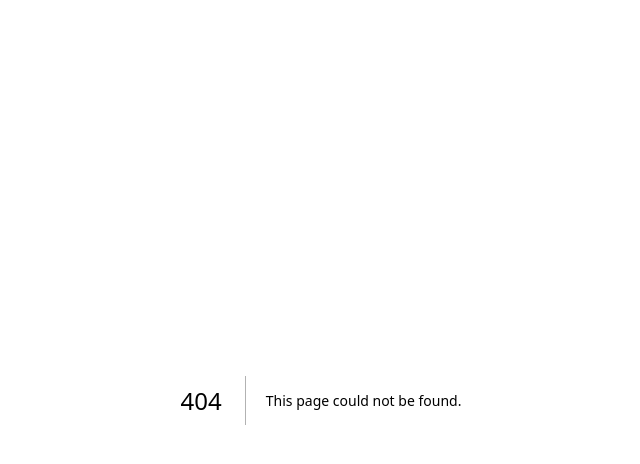
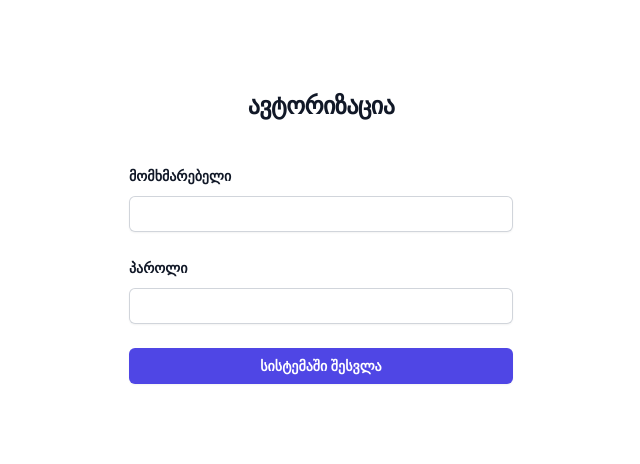
Before and after one commit to bitoid/b2b-delivery-front, a Next.js app: page /login in a window 1280 px wide. Before the commit this address had no page. Shown: the top 464 px of the page, without its empty margins (319-959 px from the left). Built offline with nearby package versions, Linux system fonts and the light colour scheme.

Commit message:
add login page

```diff
--- /dev/null
+++ b/app/(auth)/login/page.tsx
@@ -0,0 +1,72 @@
+export default function LoginPage() {
+  return (
+    <>
+      <div className="flex min-h-full flex-1 flex-col justify-center px-6 py-12 lg:px-8">
+        <div className="sm:mx-auto sm:w-full sm:max-w-sm">
+
+          <h2 className="mt-10 text-center text-2xl font-bold leading-9 tracking-tight text-gray-900">
+            ავტორიზაცია
+          </h2>
+        </div>
+
+        <div className="mt-10 sm:mx-auto sm:w-full sm:max-w-sm">
+          <form className="space-y-6" action="#" method="POST">
+            <div>
+              <label
+                htmlFor="email"
+                className="block text-sm font-bold leading-6 text-gray-900"
+              >
+                მომხმარებელი
+              </label>
+              <div className="mt-2">
+                <input
+                  id="email"
+                  name="email"
+                  type="email"
+                  autoComplete="email"
+                  required
+                  className="block w-full rounded-md border-0 py-1.5 text-gray-900 shadow-sm ring-1 ring-inset ring-gray-300 placeholder:text-gray-400 focus:ring-2 focus:ring-inset focus:ring-indigo-600 sm:text-sm sm:leading-6 pl-2"
+                />
+              </div>
+            </div>
+
+            <div>
+              <div className="flex items-center justify-between">
+                <label
+                  htmlFor="password"
+                  className="block text-sm font-bold leading-6 text-gray-900"
+                >
+                  პაროლი
+                </label>
+                <div className="text-sm">
+
+                </div>
+              </div>
+              <div className="mt-2">
+                <input
+                  id="password"
+                  name="password"
+                  type="password"
+                  autoComplete="current-password"
+                  required
+                  className="block w-full rounded-md border-0 py-1.5 text-gray-900 shadow-sm ring-1 ring-inset ring-gray-300 placeholder:text-gray-400 focus:ring-2 focus:ring-inset focus:ring-indigo-600 sm:text-sm sm:leading-6 pl-2"
+                />
+              </div>
+            </div>
+
+            <div>
+              <button
+                type="submit"
+                className="flex w-full justify-center rounded-md bg-indigo-600 px-3 py-1.5 text-sm font-semibold leading-6 text-white shadow-sm hover:bg-indigo-500 focus-visible:outline focus-visible:outline-2 focus-visible:outline-offset-2 focus-visible:outline-indigo-600"
+              >
+                სისტემაში შესვლა
+              </button>
+            </div>
+          </form>
+
+
+        </div>
+      </div>
+    </>
+  );
+}
--- a/app/globals.css
+++ b/app/globals.css
@@ -1,27 +1,3 @@
 @tailwind base;
 @tailwind components;
 @tailwind utilities;
-
-:root {
-  --foreground-rgb: 0, 0, 0;
-  --background-start-rgb: 214, 219, 220;
-  --background-end-rgb: 255, 255, 255;
-}
-
-@media (prefers-color-scheme: dark) {
-  :root {
-    --foreground-rgb: 255, 255, 255;
-    --background-start-rgb: 0, 0, 0;
-    --background-end-rgb: 0, 0, 0;
-  }
-}
-
-body {
-  color: rgb(var(--foreground-rgb));
-  background: linear-gradient(
-      to bottom,
-      transparent,
-      rgb(var(--background-end-rgb))
-    )
-    rgb(var(--background-start-rgb));
-}
--- a/app/layout.tsx
+++ b/app/layout.tsx
@@ -5,8 +5,8 @@
 const inter = Inter({ subsets: ['latin'] })
 
 export const metadata: Metadata = {
-  title: 'Create Next App',
-  description: 'Generated by create next app',
+  title: 'B2B Delivery',
+  description: '',
 }
 
 export default function RootLayout({
--- a/app/page.tsx
+++ b/app/page.tsx
@@ -2,112 +2,6 @@
 
 export default function Home() {
   return (
-    <main className="flex min-h-screen flex-col items-center justify-between p-24">
-      <div className="z-10 max-w-5xl w-full items-center justify-between font-mono text-sm lg:flex">
-        <p className="fixed left-0 top-0 flex w-full justify-center border-b border-gray-300 bg-gradient-to-b from-zinc-200 pb-6 pt-8 backdrop-blur-2xl dark:border-neutral-800 dark:bg-zinc-800/30 dark:from-inherit lg:static lg:w-auto  lg:rounded-xl lg:border lg:bg-gray-200 lg:p-4 lg:dark:bg-zinc-800/30">
-          Get started by editing&nbsp;
-          <code className="font-mono font-bold">app/page.tsx</code>
-        </p>
-        <div className="fixed bottom-0 left-0 flex h-48 w-full items-end justify-center bg-gradient-to-t from-white via-white dark:from-black dark:via-black lg:static lg:h-auto lg:w-auto lg:bg-none">
-          <a
-            className="pointer-events-none flex place-items-center gap-2 p-8 lg:pointer-events-auto lg:p-0"
-            href="https://vercel.com?utm_source=create-next-app&utm_medium=appdir-template&utm_campaign=create-next-app"
-            target="_blank"
-            rel="noopener noreferrer"
-          >
-            By{' '}
-            <Image
-              src="/vercel.svg"
-              alt="Vercel Logo"
-              className="dark:invert"
-              width={100}
-              height={24}
-              priority
-            />
-          </a>
-        </div>
-      </div>
-
-      <div className="relative flex place-items-center before:absolute before:h-[300px] before:w-[480px] before:-translate-x-1/2 before:rounded-full before:bg-gradient-radial before:from-white before:to-transparent before:blur-2xl before:content-[''] after:absolute after:-z-20 after:h-[180px] after:w-[240px] after:translate-x-1/3 after:bg-gradient-conic after:from-sky-200 after:via-blue-200 after:blur-2xl after:content-[''] before:dark:bg-gradient-to-br before:dark:from-transparent before:dark:to-blue-700 before:dark:opacity-10 after:dark:from-sky-900 after:dark:via-[#0141ff] after:dark:opacity-40 before:lg:h-[360px] z-[-1]">
-        <Image
-          className="relative dark:drop-shadow-[0_0_0.3rem_#ffffff70] dark:invert"
-          src="/next.svg"
-          alt="Next.js Logo"
-          width={180}
-          height={37}
-          priority
-        />
-      </div>
-
-      <div className="mb-32 grid text-center lg:max-w-5xl lg:w-full lg:mb-0 lg:grid-cols-4 lg:text-left">
-        <a
-          href="https://nextjs.org/docs?utm_source=create-next-app&utm_medium=appdir-template&utm_campaign=create-next-app"
-          className="group rounded-lg border border-transparent px-5 py-4 transition-colors hover:border-gray-300 hover:bg-gray-100 hover:dark:border-neutral-700 hover:dark:bg-neutral-800/30"
-          target="_blank"
-          rel="noopener noreferrer"
-        >
-          <h2 className={`mb-3 text-2xl font-semibold`}>
-            Docs{' '}
-            <span className="inline-block transition-transform group-hover:translate-x-1 motion-reduce:transform-none">
-              -&gt;
-            </span>
-          </h2>
-          <p className={`m-0 max-w-[30ch] text-sm opacity-50`}>
-            Find in-depth information about Next.js features and API.
-          </p>
-        </a>
-
-        <a
-          href="https://nextjs.org/learn?utm_source=create-next-app&utm_medium=appdir-template-tw&utm_campaign=create-next-app"
-          className="group rounded-lg border border-transparent px-5 py-4 transition-colors hover:border-gray-300 hover:bg-gray-100 hover:dark:border-neutral-700 hover:dark:bg-neutral-800/30"
-          target="_blank"
-          rel="noopener noreferrer"
-        >
-          <h2 className={`mb-3 text-2xl font-semibold`}>
-            Learn{' '}
-            <span className="inline-block transition-transform group-hover:translate-x-1 motion-reduce:transform-none">
-              -&gt;
-            </span>
-          </h2>
-          <p className={`m-0 max-w-[30ch] text-sm opacity-50`}>
-            Learn about Next.js in an interactive course with&nbsp;quizzes!
-          </p>
-        </a>
-
-        <a
-          href="https://vercel.com/templates?framework=next.js&utm_source=create-next-app&utm_medium=appdir-template&utm_campaign=create-next-app"
-          className="group rounded-lg border border-transparent px-5 py-4 transition-colors hover:border-gray-300 hover:bg-gray-100 hover:dark:border-neutral-700 hover:dark:bg-neutral-800/30"
-          target="_blank"
-          rel="noopener noreferrer"
-        >
-          <h2 className={`mb-3 text-2xl font-semibold`}>
-            Templates{' '}
-            <span className="inline-block transition-transform group-hover:translate-x-1 motion-reduce:transform-none">
-              -&gt;
-            </span>
-          </h2>
-          <p className={`m-0 max-w-[30ch] text-sm opacity-50`}>
-            Explore starter templates for Next.js.
-          </p>
-        </a>
-
-        <a
-          href="https://vercel.com/new?utm_source=create-next-app&utm_medium=appdir-template&utm_campaign=create-next-app"
-          className="group rounded-lg border border-transparent px-5 py-4 transition-colors hover:border-gray-300 hover:bg-gray-100 hover:dark:border-neutral-700 hover:dark:bg-neutral-800/30"
-          target="_blank"
-          rel="noopener noreferrer"
-        >
-          <h2 className={`mb-3 text-2xl font-semibold`}>
-            Deploy{' '}
-            <span className="inline-block transition-transform group-hover:translate-x-1 motion-reduce:transform-none">
-              -&gt;
-            </span>
-          </h2>
-          <p className={`m-0 max-w-[30ch] text-sm opacity-50`}>
-            Instantly deploy your Next.js site to a shareable URL with Vercel.
-          </p>
-        </a>
-      </div>
-    </main>
+    <></>
   )
 }
```
